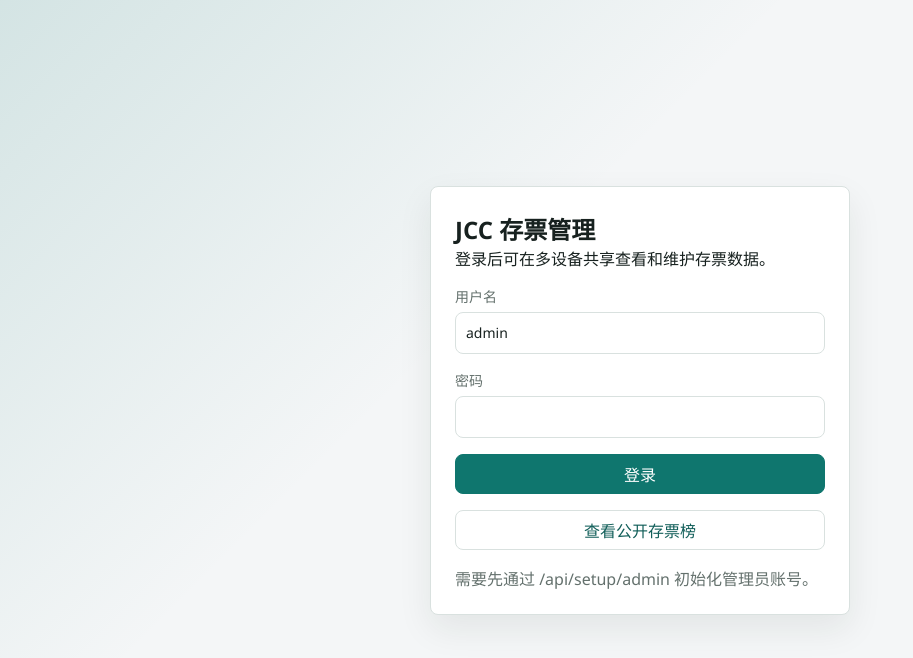
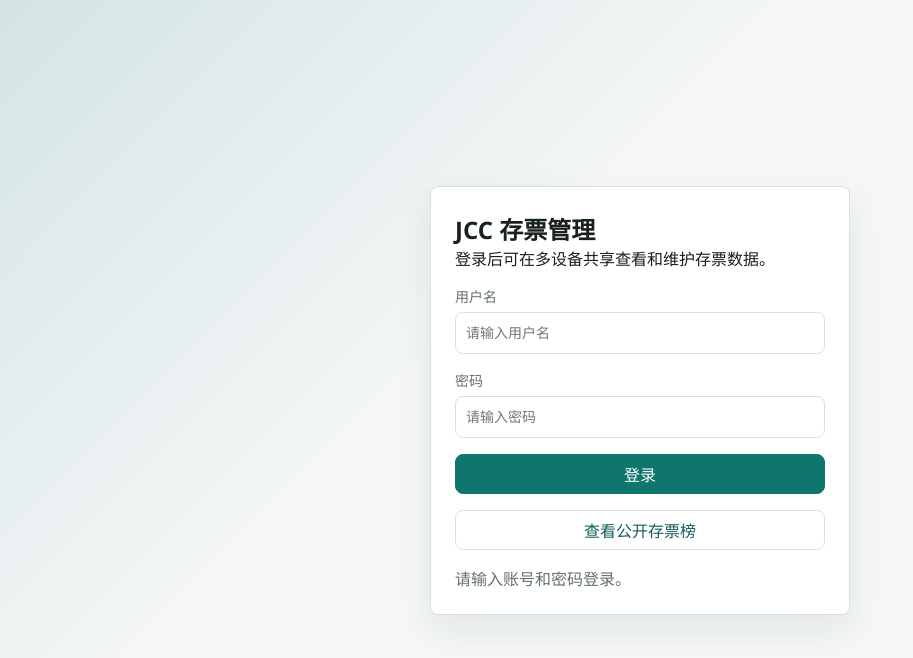
Before and after one commit to Haroxa/jcc-ticket-lite, a React (Vite) app in the folder app/: page / in a window 1280 px wide. Shown: the top 658 px of the page, without its empty margins (0-913 px from the left). Built offline with nearby package versions, Linux system fonts and the light colour scheme; no server answers.

Commit message:
Remove default admin from login form

```diff
--- a/app/src/frontend/pages/LoginPage.tsx
+++ b/app/src/frontend/pages/LoginPage.tsx
@@ -6,9 +6,9 @@ type LoginPageProps = {
 };
 
 export function LoginPage({ onLogin }: LoginPageProps) {
-  const [username, setUsername] = useState("admin");
+  const [username, setUsername] = useState("");
   const [password, setPassword] = useState("");
-  const [notice, setNotice] = useState("需要先通过 /api/setup/admin 初始化管理员账号。");
+  const [notice, setNotice] = useState("请输入账号和密码登录。");
   const [isSubmitting, setIsSubmitting] = useState(false);
 
   async function handleSubmit(event: React.FormEvent<HTMLFormElement>) {
@@ -31,8 +31,8 @@ export function LoginPage({ onLogin }: LoginPageProps) {
           <h1>JCC 存票管理</h1>
           <p>登录后可在多设备共享查看和维护存票数据。</p>
         </div>
-        <label>用户名<input value={username} onChange={(event) => setUsername(event.target.value)} autoComplete="username" /></label>
-        <label>密码<input value={password} onChange={(event) => setPassword(event.target.value)} type="password" autoComplete="current-password" /></label>
+        <label>用户名<input value={username} onChange={(event) => setUsername(event.target.value)} autoComplete="username" placeholder="请输入用户名" /></label>
+        <label>密码<input value={password} onChange={(event) => setPassword(event.target.value)} type="password" autoComplete="current-password" placeholder="请输入密码" /></label>
         <button className="primary-button" disabled={isSubmitting} type="submit">{isSubmitting ? "登录中..." : "登录"}</button>
         <button className="ghost-button login-public-link" type="button" onClick={() => window.open("/public-board", "_blank", "noopener,noreferrer")}>查看公开存票榜</button>
         <p className="muted">{notice}</p>
```
